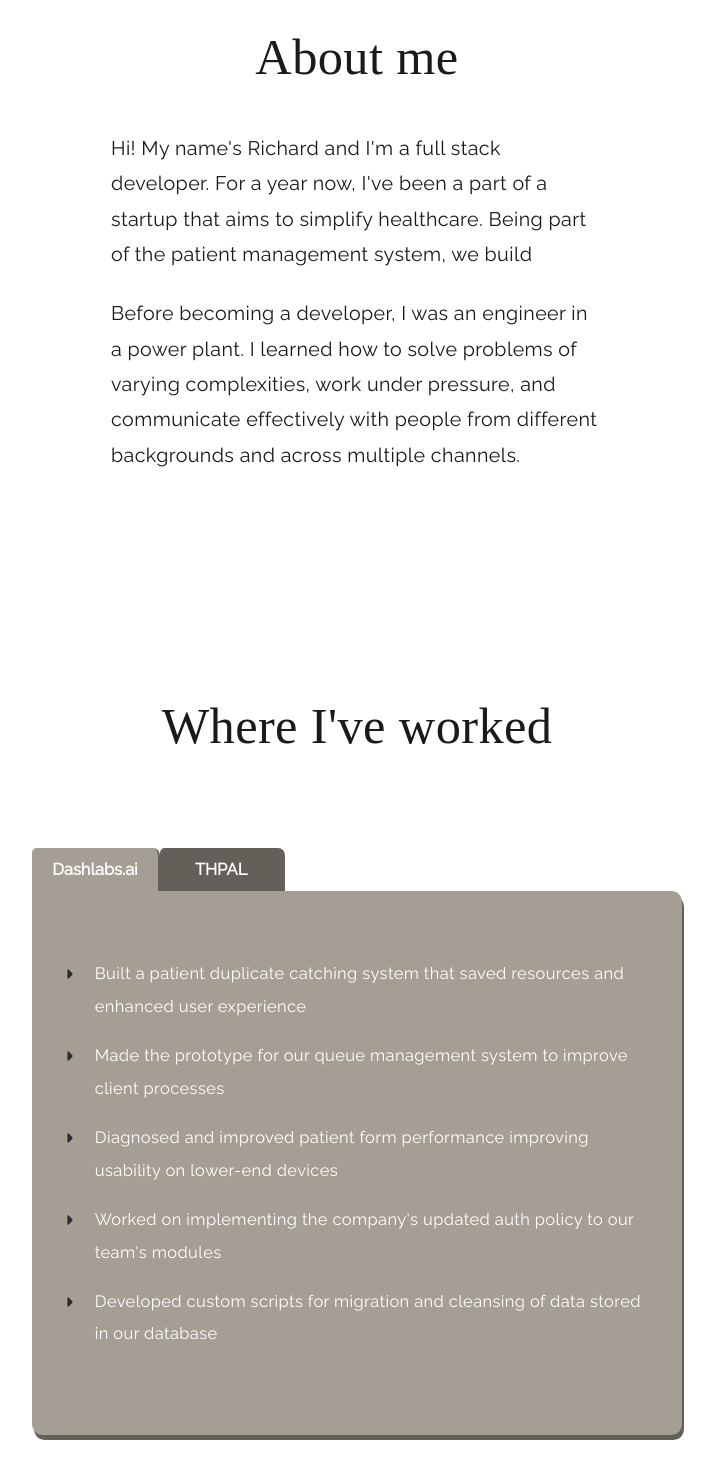
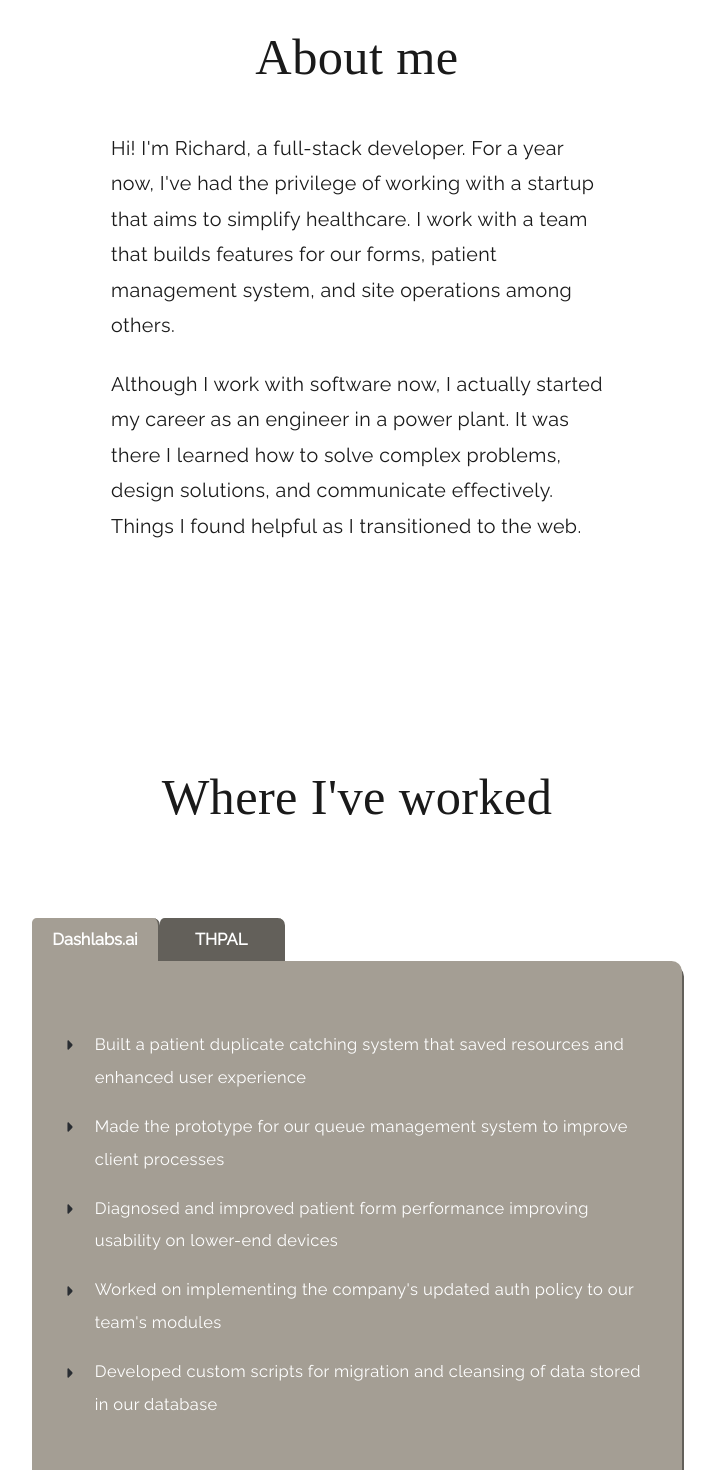
Before and after one commit to richardlitang/portfolio, a SvelteKit app: page / in a window 1280 px wide. Shown: the part 940-2410 px from the top of the page, without its empty margins (283-998 px from the left). Built offline with nearby package versions, Linux system fonts and the light colour scheme; a web font is replaced by a local one.

Commit message:
add texture

```diff
--- a/src/routes/+page.svelte
+++ b/src/routes/+page.svelte
@@ -1,10 +1,6 @@
 <script>
-	// import Features from './home/Features.svelte';
 	import Hero from './home/Hero.svelte';
 	import Projects from './home/Projects.svelte';
-	// // import Try from './home/Try.svelte';
-	// import Deployment from './home/Deployment.svelte';
-	// // import Svelte from './home/Svelte.svelte';
 	import About from './home/About.svelte';
 	import Work from './home/Work.svelte';
 	import Skills from './home/Skills.svelte';
@@ -28,7 +24,9 @@
 <div class="home">
 	<Hero />
 	<About />
-	<Work />
+	<div class="textured">
+		<Work />
+	</div>
 	<Projects />
 	<Skills />
 	<Contact />
@@ -40,4 +38,10 @@
 		border-bottom-left-radius: 2rem;
 		border-bottom-right-radius: 2rem;
 	}
+
+	.textured {
+		background-image: radial-gradient(black 0.5px, transparent 0px);
+		background-size: 30px 30px;
+		background-position: 0 0, 15px 15px;
+	}
 </style>
--- a/src/routes/home/About.svelte
+++ b/src/routes/home/About.svelte
@@ -11,16 +11,16 @@
 		<div class="flex-item">
 			<InView>
 				<p>
-					Hi! My name's Richard and I'm a full stack developer. For a year now, I've been a part of
-					a startup that aims to simplify healthcare. Being part of the patient management system,
-					we build
+					Hi! I'm Richard, a full-stack developer. For a year now, I've had the privilege of working
+					with a startup that aims to simplify healthcare. I work with a team that builds features
+					for our forms, patient management system, and site operations among others.
 				</p>
 			</InView>
 			<InView --delay="1s">
 				<p>
-					Before becoming a developer, I was an engineer in a power plant. I learned how to solve
-					problems of varying complexities, work under pressure, and communicate effectively with
-					people from different backgrounds and across multiple channels.
+					Although I work with software now, I actually started my career as an engineer in a power
+					plant. It was there I learned how to solve complex problems, design solutions, and
+					communicate effectively. Things I found helpful as I transitioned to the web.
 				</p>
 			</InView>
 		</div>
--- a/src/routes/home/Contact.svelte
+++ b/src/routes/home/Contact.svelte
@@ -13,12 +13,12 @@
 			</InView>
 		</div>
 	</div>
-	<InView>
-		<div class="socials-footer">
-			<Socials --bottom="0" />
-		</div>
-	</InView>
 </Section>
+<InView>
+	<div class="socials-footer">
+		<Socials --bottom="0" />
+	</div>
+</InView>
 
 <style>
 	.flex {
@@ -38,6 +38,10 @@
 		color: var(--bg_0);
 	}
 
+	button:hover {
+		scale: 1.01;
+	}
+
 	a {
 		color: inherit;
 		text-decoration: none;
--- a/src/routes/home/Hero.svelte
+++ b/src/routes/home/Hero.svelte
@@ -39,6 +39,9 @@
 		max-width: 100vw;
 		min-height: 100vh;
 		background: var(--bg_1);
+		background-image: radial-gradient(var(--bg_3) 0.5px, transparent 0px);
+		background-size: 30px 30px;
+		background-position: 0 0, 15px 15px;
 
 		position: relative;
 	}
--- a/src/routes/home/Work.svelte
+++ b/src/routes/home/Work.svelte
@@ -24,6 +24,7 @@
 </script>
 
 <Section --padding="2rem">
+	<div class="work-parent">
 		<InView>
 			<p class="section-title">Where I've worked</p>
 		</InView>
@@ -55,6 +56,7 @@
 				</div>
 			</div>
 		</InView>
+	</div>
 </Section>
 
 <style>
--- a/src/theme/theme.css
+++ b/src/theme/theme.css
@@ -104,6 +104,7 @@ button {
 	padding: 0.75rem 1.25rem;
 }
 
+
 .hidden {
 	visibility: hidden;
 }
```
Also changed, not shown: static/favicon.png. Lines whose indentation alone changed are shown as unchanged.
